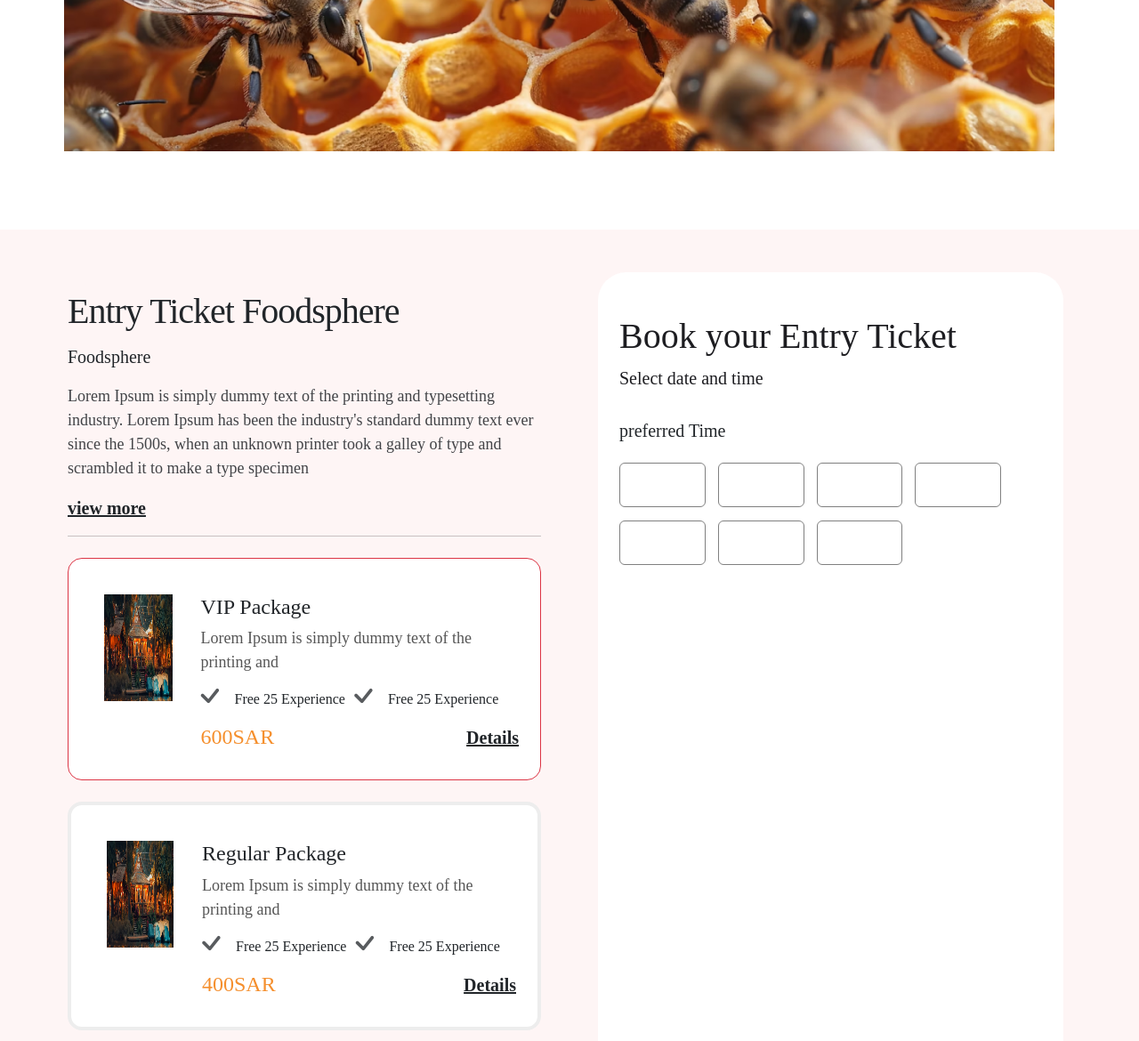
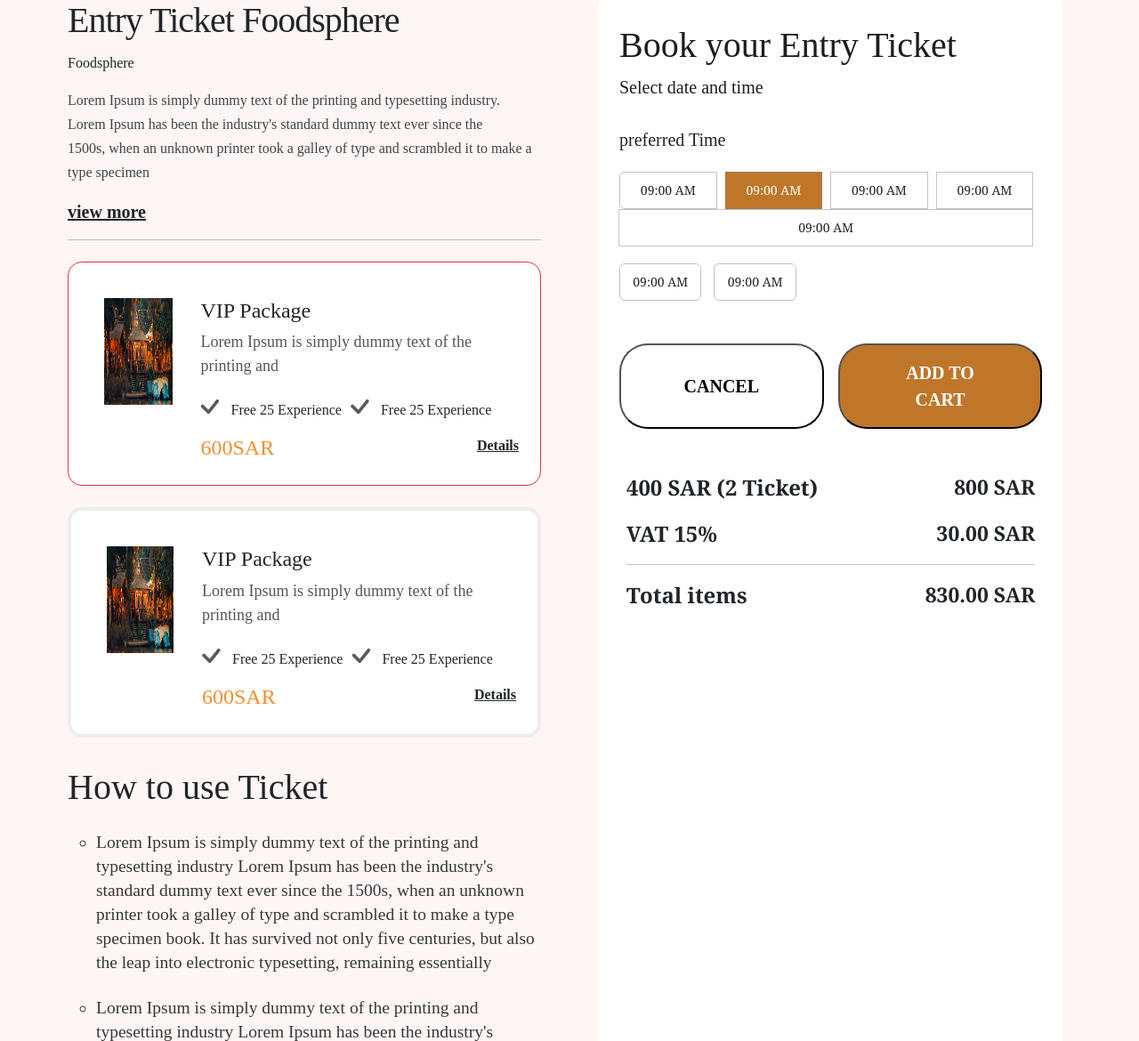
Before and after one commit to A425279/KSO, a plain HTML site: page pages/detail event1.html in a window 1280 px wide. Shown: the part 460-1630 px from the top of the page at 89% size. Drawn offline with nearby package versions, Linux system fonts and the light colour scheme; files whose address does not match are found by name.

Commit message:
figma design

```diff
--- a/pages/detail event1.html
+++ b/pages/detail event1.html
@@ -127,81 +127,90 @@
     </div>
 
     <!-- second section-------- -->
-     <p style="font-family: Athelas; padding-left: 5% !important; line-height: 28.8px !important;padding-bottom: 1% !important;"> <span style="color: #606060; font-family: Athelas;" class="fs-4 "><span style="color:  #878787;">Home / Foodsphere</span> /</span> <span class="fw-bold fs-4 ">Entry Ticket</span>
+     <p class="firstp" style="font-family: Athelas; padding-left: 5% !important; line-height: 28.8px !important;padding-bottom: 1% !important;"> <span style="color: #606060; font-family: Athelas;" class=" fs-6 fs-4"><span style="color:  #878787;">Home / Foodsphere</span> /</span> <span class="fw-bold fs-6 fs-4  ">Entry Ticket</span>
      </p>
 
         <div class="px-lg-5 mx-lg-4 ">
-            <img style="width: 98% !important;margin-bottom: 40px !important;" src="../images/image/Images.png" alt="">
+            <img style="width: 98% !important;margin-bottom: 40px !important;" src="../images/image/Images.png" class="px-3 mx-1 px-md-0 image" alt="">
         </div>
 
         <!-- third section col 1 ---------------- -->
          <div class="container-fluid dang mt-5">
                <div class="row">
-                <div class="d-flex">
+                <div class="d-flex flex-column flex-md-row">
                   <div class="col-12 col-md-6 py-5 mt-4 mx-3 px-5">
                       <div class="">
-                          <h1 class="ticket">Entry Ticket Foodsphere</h1>
-                          <p class="fs-5 pt-2">Foodsphere</p>
-                          <p class="para ">Lorem Ipsum is simply dummy text of the printing and typesetting industry. Lorem Ipsum  has been the  industry's standard dummy text ever since the 1500s, when an  unknown printer took a galley of type and scrambled it to make a type specimen </p>
+                          <h1 class="ticket text-center text-md-start fs-6 fs-1">Entry Ticket Foodsphere</h1>
+                          <p class="fs-6 fs-5 pt-2 text-center text-md-start">Foodsphere</p>
+                          <p class="para fs-6 fs-5 text-center text-md-start ">Lorem Ipsum is simply dummy text of the printing and typesetting industry. Lorem Ipsum  has been the  industry's standard dummy text ever since the 1500s, when an  unknown printer took a galley of type and scrambled it to make a type specimen </p>
 
-                          <p><a style="font-family: Athelas !important;" href="#" class="link-dark link-offset-2 link-underline-opacity-25 link-underline-opacity-100-hover fs-5 fw-bold">view more</a></p>
+                          <p class="text-center text-md-start"><a style="font-family: Athelas !important;" href="#" class="link-dark link-offset-2 link-underline-opacity-25 link-underline-opacity-100-hover fs-5 fw-bold">view more</a></p>
                           <hr class="pb-2">
-                          <div class="overflow-auto mb-4 px-3 py-3 rounded-4 border border-danger shadow-danger d-flex bg-white ">
+
+
+                          <!-- two border divs----------- -->
+
+                          <div class="overflow-auto mb-4 px-3 py-3 rounded-4 border border-danger d-flex flex-column flex-md-row text-center text-md-start overflow-visible bg-white ">
 
                                   <div class="col-md-3 p-4">
-                                    <img src="../images/image/Images (3).png " class="img-fluid" alt="">
+                                    <img src="../images/image/Images (3).png " class="img-fluid w-75 w-100" alt="">
                                   </div>
                                   <div class="col-md-9 px-2">
                                         <h4 class="pt-4">VIP Package</h4>
                                         <p class="para" style="color: #383838;">Lorem Ipsum is simply dummy text of the printing and</p>
-                                        <div style="margin-top: -20px !important;" class="d-flex">
-                                          <div class="d-flex gap-2 align-items-end ">
-                                            <i style="margin-left: -10px;" class="bi bi-check fs-1  opacity-75"></i>
+
+
+                                        <div style="margin-top: -20px !important;" class="d-flex pt-3  pt-md-2">
+                                          <div class="d-flex gap-1 align-items-md-end ">
+                                            <i style="margin-left: -10px;" class="bi bi-check fs-1 icon opacity-75"></i>
                                             <p>Free 25 Experience</p>
 
                                           </div>
-                                          <div class="d-flex gap-2 align-items-end">
+                                          <div class="d-flex gap-1 align-items-md-end">
                                             <i  class="bi bi-check fs-1 opacity-75"></i>
                                             <p>Free 25 Experience</p>
 
                                           </div>
                                         </div>
                                         <div class="d-flex justify-content-between ">
-                                          <h4 style="color: #F58F2D;font-family:Georgia, 'Times New Roman', Times, serif">600SAR</h4>
-                                          <p><a style="font-family: Athelas !important;" href="#" class="link-dark link-offset-2 link-underline-opacity-25 link-underline-opacity-100-hover fs-5 fw-bold">Details</a></p>
+                                          <h4 class="fs-6 fs-4 px-3 px-md-0" style="color: #F58F2D;font-family:Georgia, 'Times New Roman', Times, serif">600SAR</h4>
+
+                                          <!-- <h4 class="fs-6 fs-5 fw-bold">Details</h4> -->
+                                          <p class="text-center text-md-start fs-5 fs-6 "><a style="font-family: Athelas !important;" href="#" class="link-dark link-offset-2 link-underline-opacity-25 link-underline-opacity-100-hover fw-bold">Details</a></p>
 
                                         </div>
                                   </div>
                                 </div>
 
 
-                      <div class="overflow-auto blueboreder mb-4 px-3 py-3 rounded-4 d-flex bg-white ">
+                      <div class="overflow-auto blueboreder mb-4 px-3 py-3 rounded-4  d-flex flex-column flex-md-row text-center text-md-start overflow-visible bg-white ">
 
                         <div class="col-md-3 p-4">
-                          <img src="../images/image/Images (3).png " class="img-fluid" alt="">
+                          <img src="../images/image/Images (3).png " class="img-fluid w-75 w-100" alt="">
                         </div>
                         <div class="col-md-9 px-2">
-                              <h4 class="pt-4">Regular Package</h4>
+                              <h4 class="pt-4">VIP Package</h4>
                               <p class="para" style="color: #383838;">Lorem Ipsum is simply dummy text of the printing and</p>
-                              <div style="margin-top: -20px !important;" class="d-flex">
-                                <div class="d-flex gap-2 align-items-end ">
-                                  <i style="margin-left: -10px;" class="bi bi-check fs-1  opacity-75"></i>
+
+
+                              <div style="margin-top: -20px !important;" class="d-flex pt-3  pt-md-2">
+                                <div class="d-flex gap-1 align-items-md-end ">
+                                  <i style="margin-left: -10px;" class="bi bi-check fs-1 icon opacity-75"></i>
                                   <p>Free 25 Experience</p>
 
                                 </div>
-                                <div class="d-flex gap-2 align-items-end">
+                                <div class="d-flex gap-1 align-items-md-end">
                                   <i  class="bi bi-check fs-1 opacity-75"></i>
                                   <p>Free 25 Experience</p>
 
                                 </div>
                               </div>
                               <div class="d-flex justify-content-between ">
-                                <h4 style="color: #F58F2D;font-family:Georgia, 'Times New Roman', Times, serif">400SAR</h4>
-                                <p><a style="font-family: Athelas !important;" href="#" class="link-dark link-offset-2 link-underline-opacity-25 link-underline-opacity-100-hover fs-5 fw-bold">Details</a></p>
+                                <h4 class="fs-6 fs-4 px-3 px-md-0" style="color: #F58F2D;font-family:Georgia, 'Times New Roman', Times, serif">600SAR</h4>
+                                <p class="text-center text-md-start"><a style="font-family: Athelas !important;" href="#" class="link-dark link-offset-2 link-underline-opacity-25 link-underline-opacity-100-hover fs-6 fs-5 fw-bold">Details</a></p>
 
                               </div>
                         </div>
-
                       </div>
 
 
@@ -239,22 +248,83 @@
                  </div>
 
 
+      <!-- -----------third section columm2------- -->
 
-                 <!-- -----------third section columm2------- -->
                  <div class="col-md-5 col-12 mt-5 bg-white overflow-auto rounded-5">
                   <div class="py-5 px-4">
                     <h3 style="color:  #1D1D21;" class="fs-1">Book your Entry Ticket</h3>
                   <p class="fs-5" style="color: #1D1D21;">Select date and time</p>
                   <h5 class="pt-3 pb-3">preferred Time</h5>
-                 <div>
-                  <button type="button" class="btn btnn">09:00 AM</button>
-<button type="button" class="btn btnn ">09:00 AM</button>
-<button type="button" class="btn btnn">09:00 AM</button>
-<button type="button" class="btn btnn ">09:00 AM</button>
-<button type="button" class="btn btnn ">09:00 AM</button>
-<button type="button" class="btn btnn">09:00 AM</button>
-<button type="button" class="btn btnn">09:00 AM</button>
 
+
+                  <!-- buttons -------------- -->
+                  <div>
+                    <div class="btn-group d-flex flex-wrap  " role="group" aria-label="Basic radio toggle button group">
+                    <input type="radio" class="btn-check " name="btnradio" id="btnradio1" autocomplete="off" >
+                    <label class="btn " for="btnradio1">09:00 AM</label>
+
+                    <input type="radio" class="btn-check" name="btnradio" id="btnradio2" autocomplete="off" checked>
+                    <label class="btn " for="btnradio2">09:00 AM</label>
+
+                    <input type="radio" class="btn-check" name="btnradio" id="btnradio3" autocomplete="off">
+                    <label class="btn  " for="btnradio3">09:00 AM</label>
+
+                    <input type="radio" class="btn-check" name="btnradio" id="btnradio4" autocomplete="off">
+                    <label class="btn" for="btnradio4">09:00 AM</label>
+
+                    <input type="radio" class="btn-check" name="btnradio" id="btnradio5" autocomplete="off">
+                    <label class="btn " for="btnradio5">09:00 AM</label>
+
+                    <div style="width: 100% !important; margin-top: 4% !important;">
+                      <input type="radio" class="btn-check" name="btnradio" id="btnradio6" autocomplete="off">
+                    <label class="btn" for="btnradio6">09:00 AM</label>
+
+                    <input type="radio" class="btn-check" name="btnradio" id="btnradio7" autocomplete="off">
+                    <label class="btn " for="btnradio7">09:00 AM</label>
+                    </div>
+                  </div>
+                  </div>
+
+
+                <div class="d-flex gap-3 mt-5">
+                  <button class="px-5 white py-3 fs-5 overflow-auto rounded-5 w-50">CANCEL</button>
+                  <button class="px-5 orange py-3 fs-5 overflow-auto rounded-5 w-50">ADD TO CART</button>
+                </div>
+
+
+                <!-- last column---------- -->
+                 <div class="container mt-5">
+                  <div class="row d-flex flex-column px-2 ">
+                    <div class="col d-flex justify-content-between px-4 px-sm-0">
+                      <p class="fs-6 fs-4 p">400 SAR (2 Ticket)</p>
+                      <p
+                        class="fw p"
+                        style="font-family: Georgia, 'Times New Roman', Times, serif"
+                      >
+                        800 SAR
+                      </p>
+                    </div>
+                    <div class="col d-flex justify-content-between px-4 px-sm-0">
+                      <p class="p fs-6 fs-4">VAT 15%</p>
+                      <p class="fw p"
+
+                        style="font-family: Georgia, 'Times New Roman', Times, serif"
+                      >
+                        30.00 SAR
+                      </p>
+                    </div>
+                        <hr>
+                    <div class="col d-flex justify-content-between px-4 px-sm-0">
+                      <p class="  p fw-bold fs-6 fs-4">Total items</p>
+                      <p class="fw p"
+
+                        style="font-family: Georgia, 'Times New Roman', Times, serif"
+                      >
+                        830.00 SAR
+                      </p>
+                    </div>
+
+                  </div>
                  </div>
                   </div>
 
--- a/style/detail event1.css
+++ b/style/detail event1.css
@@ -1,4 +1,4 @@
-*{
+* {
   font-family: Athelas !important;
 }
 
@@ -7,39 +7,91 @@
   color: #606060 !important;
   line-height: 21.6px !important;
   letter-spacing: -0.25px !important ;
-  padding-top:15px !important;
+  padding-top: 15px !important;
 }
-.logo{
-    width: 6.5% !important;
+.logo {
+  width: 6.5% !important;
 }
-.dang{
+.dang {
   background-color: rgba(240, 128, 128, 0.084) !important;
 }
-.ticket{
+.ticket {
   font-weight: 400 !important;
   line-height: 40px !important;
   letter-spacing: -1px !important;
 }
-.para{
+.para {
   line-height: 27px !important;
   font-weight: 400 !important;
   font-size: 18px !important;
   opacity: 0.85;
-
 }
-.img-fluid{
+.img-fluid {
   width: 7vw !important;
   height: 15vh !important;
 }
-.btnn{
-  font-family:Georgia, 'Times New Roman', Times, serif !important;
-  color:  #FFFFFF !important;
-  border: 1px solid gray !important;
-  margin-right: 10px !important;
-  margin-bottom: 15px !important;
-  padding: 12px !important;
+.btn-group .btn {
+  font-family: Georgia, "Times New Roman", Times, serif !important;
+}
+.btn-group .btn {
+  margin-right: 10px;
+  padding-left: 3% !important;
+  padding-right: 3% !important;
+  padding-top: 2% !important;
+  padding-bottom: 2% !important;
+  border: 1px solid rgba(128, 128, 128, 0.464) !important;
+}
+
+.btn-check:checked + .btn {
+  background-color: #c07629 !important;
+  color: white !important;
+}
+
+.btn-group .btn:last-child {
+  margin-right: 0;
+}
+.btn-group label {
+  font-size: 14px !important;
+}
+.btn-check:checked + .btn {
+  background-color: #c07629;
+  color: white !important ;
+}
+
+.blueboreder {
+  border: 4px solid #ededed;
+}
+.orange {
+  background-color: #c07629 !important;
+  color: white !important;
+  font-weight: bold !important;
+}
+.white {
+  background-color: #fff !important;
+  font-weight: bold !important;
+}
+.fw {
+  font-weight: 700 !important;
+  font-size: 23px !important;
+}
+.p {
+  font-family: Georgia, "Times New Roman", Times, serif !important;
+  font-weight: 700 !important;
+}
+/* media quries----------- */
+
+@media (max-width: 576px) {
+  .firstp{
+    text-align: center !important;
+
+  }
+  .image{
+    height: 20vh!important;
+  }
+  .icon{
+    margin-left: -23px !important;
+  }
+}
+@media (min-width:577px) and (max-width:1200px){
 
 }
-.blueboreder{
-  border: 4px solid #EDEDED;
-}
```
